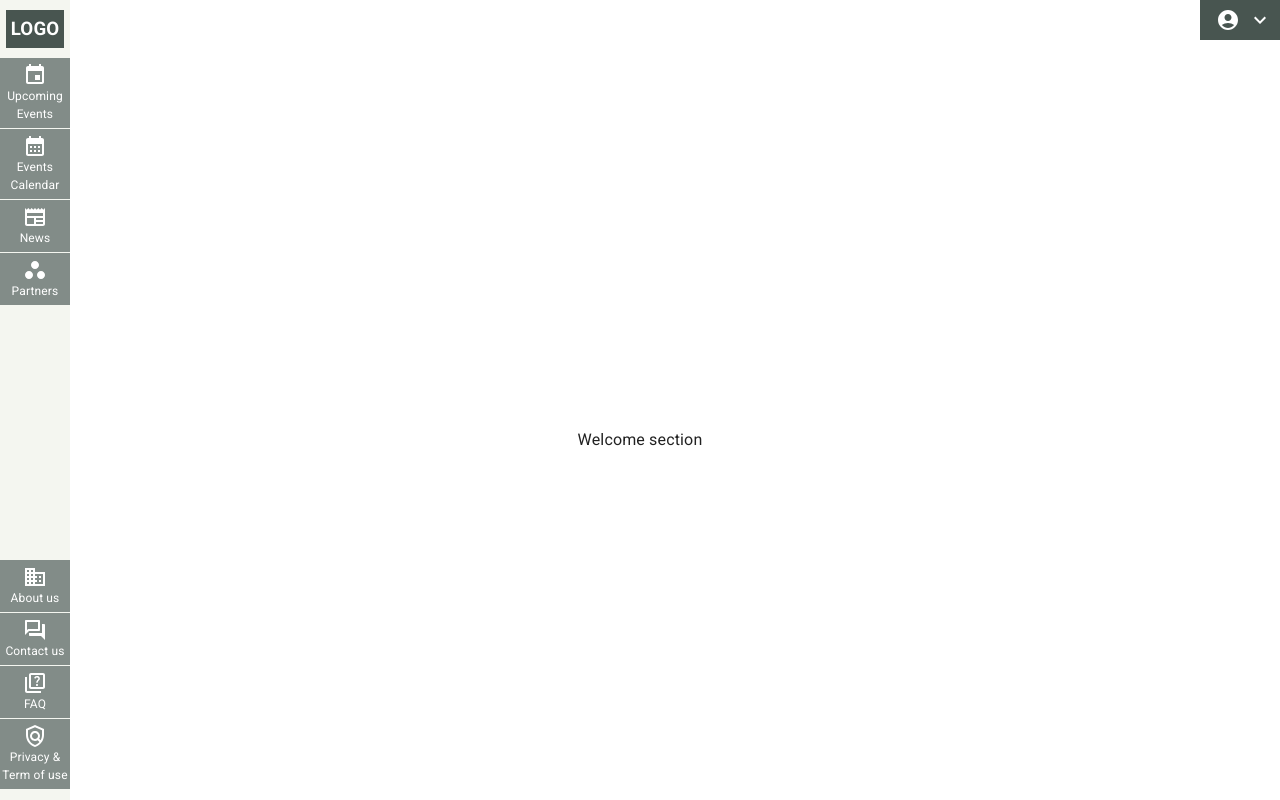
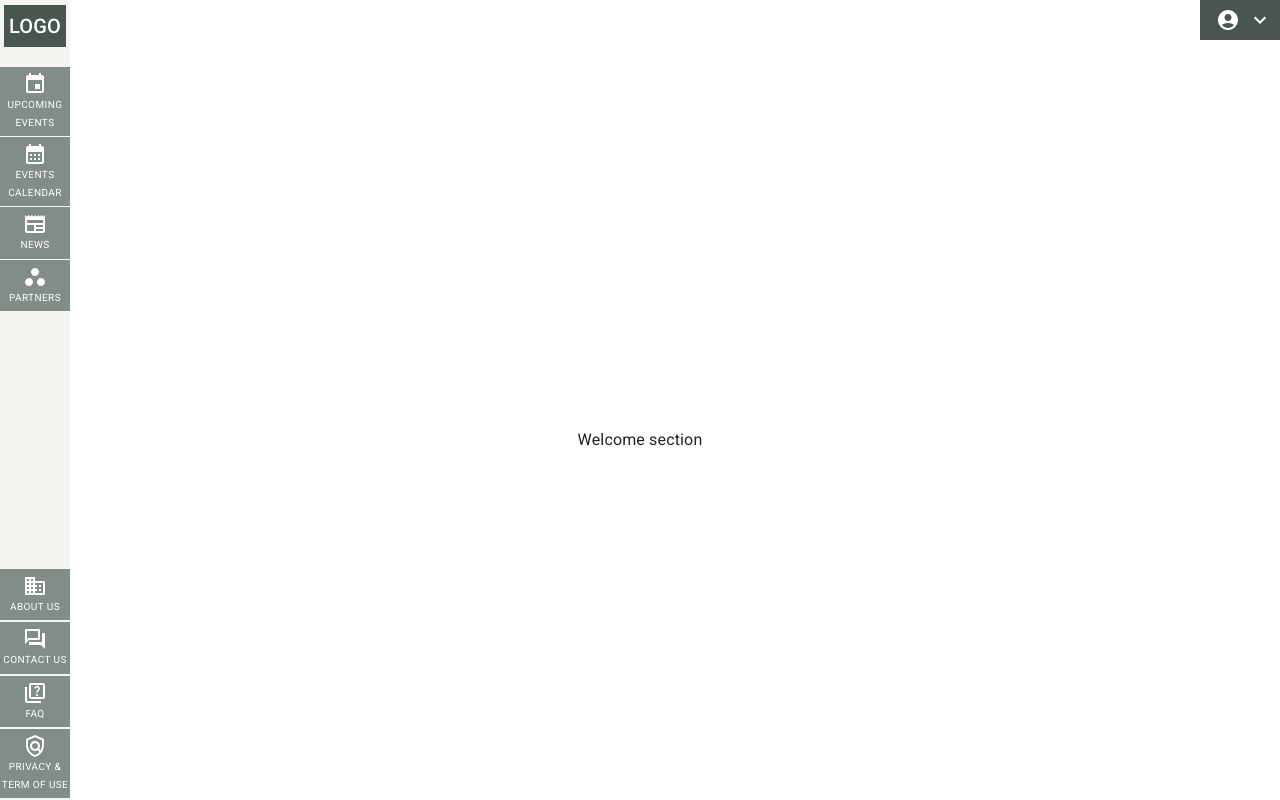
Before and after one commit to cstruchevs/Devico_Project_Client, a React (Create React App) app: page / in a window 1280 px wide. Shown: the top 800 px of the page. Built offline with nearby package versions, Linux system fonts and the light colour scheme.

Commit message:
change stucture of sidebar

```diff
--- a/src/App.tsx
+++ b/src/App.tsx
@@ -4,7 +4,7 @@ import PageRoutes from './routes/Routes'
 function App() {
   return (
     <Layout>
-      <PageRoutes></PageRoutes>
+      <PageRoutes />
     </Layout>
   )
 }
--- a/src/components/Sidebar/DesktopSidebar/DesktopSidebar.tsx
+++ b/src/components/Sidebar/DesktopSidebar/DesktopSidebar.tsx
@@ -1,45 +1,12 @@
-import {
-  BottomMenuStackStyled,
-  LogoBoxStyled,
-  SidebarBoxStyled,
-  SidebarButtonStyled,
-  SidebarLinkStyled,
-  ToolbarStyled,
-  TopMenuStackStyled,
-} from './DesktopSidebarStyles'
-import { upSidebarLinks, downSidebarLinks } from '../SidebarLinks'
-import { scrollConfig } from '../ScrollConfig'
+import { SidebarBoxStyled } from './DesktopSidebarStyles'
+import { FC, memo } from 'react'
 
-const DesktopSidebar = () => {
-  return (
-    <SidebarBoxStyled>
-      <LogoBoxStyled>
-        <h3>LOGO</h3>
-      </LogoBoxStyled>
-      <ToolbarStyled>
-        <TopMenuStackStyled>
-          {upSidebarLinks.map(item => {
-            return (
-              <SidebarButtonStyled {...scrollConfig} to={item.link}>
-                {item.icon}
-                {item.title}
-              </SidebarButtonStyled>
-            )
-          })}
-        </TopMenuStackStyled>
-        <BottomMenuStackStyled>
-          {downSidebarLinks.map(item => {
-            return (
-              <SidebarLinkStyled to={item.link}>
-                {item.icon}
-                {item.title}
-              </SidebarLinkStyled>
-            )
-          })}
-        </BottomMenuStackStyled>
-      </ToolbarStyled>
-    </SidebarBoxStyled>
-  )
+interface IDesktopSidebar {
+  children: JSX.Element | JSX.Element[]
 }
 
-export default DesktopSidebar
+const DesktopSidebarWrapper: FC<IDesktopSidebar> = ({ children }) => {
+  return <SidebarBoxStyled>{children}</SidebarBoxStyled>
+}
+
+export default memo(DesktopSidebarWrapper)
--- a/src/components/Sidebar/DesktopSidebar/DesktopSidebarStyles.tsx
+++ b/src/components/Sidebar/DesktopSidebar/DesktopSidebarStyles.tsx
@@ -1,7 +1,4 @@
-import { Stack, Typography } from '@mui/material'
 import { styled, Box } from '@mui/system'
-import { Link as LinkScroll } from 'react-scroll'
-import { Link as LinkRouter } from 'react-router-dom'
 
 export const SidebarBoxStyled = styled(Box)(({ theme }) => ({
   minHeight: '100vh',
@@ -13,70 +10,6 @@ export const SidebarBoxStyled = styled(Box)(({ theme }) => ({
   display: 'flex',
   flexFlow: 'column',
   alignItems: 'center',
-  paddingBlock: 10,
+  paddingBlock: 0,
   paddingInline: 0,
-  [theme.breakpoints.down('sm')]: {
-    display: 'none',
-  },
 }))
-
-export const LogoBoxStyled = styled(Box)(({ theme }) => ({
-  padding: 5,
-  backgroundColor: theme.palette.primary.dark,
-  color: theme.palette.common.white,
-}))
-
-export const ToolbarStyled = styled(Box)(({ theme }) => ({
-  display: 'flex',
-  flexFlow: 'column',
-  flexGrow: 1,
-  justifyContent: "space-between",
-}))
-
-export const TopMenuStackStyled = styled(Stack)(({ theme }) => ({
-  marginTop: 10,
-  display: 'flex',
-  flexFlow: 'column',
-}))
-export const BottomMenuStackStyled = styled(Stack)(({ theme }) => ({
-  display: 'flex',
-  flexFlow: 'column',
-}))
-export const SidebarButtonStyled = styled(LinkScroll)(({ theme }) => ({
-  display: 'flex',
-  flexFlow: 'column',
-  justifyContent: "center",
-  alignItems: "center",
-  textAlign: "center",
-  fontSize: 12,
-  paddingBlock: 5,
-  color: theme.palette.common.white,
-  backgroundColor: '#828c88',
-  marginBottom: 1,
-  cursor: "pointer",
-  '&:hover': {
-    backgroundColor: theme.palette.primary.dark,
-  },
-}))
-
-export const SidebarLinkStyled = styled(LinkRouter)(({ theme }) => ({
-    display: 'flex',
-    flexFlow: 'column',
-    justifyContent: "center",
-    alignItems: "center",
-    textAlign: "center",
-    fontSize: 12,
-    paddingBlock: 5,
-    color: theme.palette.common.white,
-    backgroundColor: '#828c88',
-    marginBottom: 1,
-    cursor: "pointer",
-    textDecoration: "none",
-    '&:hover': {
-      backgroundColor: theme.palette.primary.dark,
-    },
-  }))
-
-export const SidebarIconTextStyled = styled(Typography)(({ theme }) => ({
-  fontSize: 12,
-}))
--- a/src/components/Sidebar/MobileSidebar/MobileSidebar.tsx
+++ b/src/components/Sidebar/MobileSidebar/MobileSidebar.tsx
@@ -1,62 +1,39 @@
 import { Stack } from '@mui/material'
-import { FC, useCallback, useState } from 'react'
+import { FC, memo, MouseEventHandler } from 'react'
 import MenuIcon from '@mui/icons-material/Menu'
-import { upSidebarLinks, downSidebarLinks } from '../SidebarLinks'
-import { scrollConfig } from '../ScrollConfig'
-import { BottomMenuStackStyled, WrapperStyled, DrawerStyled, LogoBoxStyled, MenuButtonStyled, MenuCloseButtonStyled, SidebarBoxStyled, SidebarButtonStyled, SidebarLinkStyled, ToolbarStyled, TopMenuStackStyled } from './MobileSidebarStyles'
+import {
+  WrapperStyled,
+  DrawerStyled,
+  MenuButtonStyled,
+  MenuCloseButtonStyled,
+  SidebarBoxStyled,
+} from './MobileSidebarStyles'
 import CloseIcon from '@mui/icons-material/Close'
 
-interface IMobileSidebar {}
+interface IMobileSidebar {
+  children?: JSX.Element | JSX.Element[]
+  isDrawerOpen?: boolean
+  onToggleDrawer: MouseEventHandler<HTMLButtonElement>
+}
 
-const MobileSidebar: FC<IMobileSidebar> = () => {
-  const [isDrawerOpen, setIsDrawerOpen] = useState<boolean>(false)
-
-  const toggleDrawerHandler = useCallback(() => {
-    setIsDrawerOpen(prevState => !prevState)
-  }, [])
-
+const MobileSidebarWrapper: FC<IMobileSidebar> = ({ children, isDrawerOpen, onToggleDrawer }) => {
   return (
     <WrapperStyled>
-      <MenuButtonStyled onClick={toggleDrawerHandler} size="large">
+      <MenuButtonStyled onClick={onToggleDrawer} size="large">
         <MenuIcon />
       </MenuButtonStyled>
 
-      <DrawerStyled anchor="left" open={isDrawerOpen} onClose={toggleDrawerHandler}>
+      <DrawerStyled anchor="left" open={isDrawerOpen} onClose={onToggleDrawer}>
         <Stack>
-          <MenuCloseButtonStyled onClick={toggleDrawerHandler} size="large">
+          <MenuCloseButtonStyled onClick={onToggleDrawer} size="large">
             <CloseIcon />
           </MenuCloseButtonStyled>
         </Stack>
-        <SidebarBoxStyled p={2} role="presentation">
-          <LogoBoxStyled>
-            <h3>LOGO</h3>
-          </LogoBoxStyled>
-          <ToolbarStyled>
-            <TopMenuStackStyled>
-              {upSidebarLinks.map(item => {
-                return (
-                  <SidebarButtonStyled {...scrollConfig} to={item.link}>
-                    {item.icon}
-                    {item.title}
-                  </SidebarButtonStyled>
-                )
-              })}
-            </TopMenuStackStyled>
-            <BottomMenuStackStyled>
-              {downSidebarLinks.map(item => {
-                return (
-                  <SidebarLinkStyled to={item.link}>
-                    {item.icon}
-                    {item.title}
-                  </SidebarLinkStyled>
-                )
-              })}
-            </BottomMenuStackStyled>
-          </ToolbarStyled>
-        </SidebarBoxStyled>
+
+        <SidebarBoxStyled>{children}</SidebarBoxStyled>
       </DrawerStyled>
     </WrapperStyled>
   )
 }
 
-export default MobileSidebar
+export default memo(MobileSidebarWrapper)
--- a/src/components/Sidebar/MobileSidebar/MobileSidebarStyles.tsx
+++ b/src/components/Sidebar/MobileSidebar/MobileSidebarStyles.tsx
@@ -1,13 +1,10 @@
-import { Drawer, IconButton, Stack, Typography } from '@mui/material'
+import { Drawer, IconButton } from '@mui/material'
 import { styled, Box } from '@mui/system'
-import { Link as LinkScroll } from 'react-scroll'
-import { Link as LinkRouter } from 'react-router-dom'
 
 export const WrapperStyled = styled(Box)(({ theme }) => ({
   position: 'fixed',
   top: 0,
   left: 0,
-  padding: 0,
   zIndex: 1199,
 }))
 
@@ -26,72 +23,10 @@ export const MenuCloseButtonStyled = styled(IconButton)(({ theme }) => ({
 
 export const SidebarBoxStyled = styled(Box)(({ theme }) => ({
   flexGrow: 1,
-  width: 130,
+  width: 100,
   display: 'flex',
   flexFlow: 'column',
   alignItems: 'center',
   paddingInline: 0,
   paddingBlock: 0,
 }))
-
-export const LogoBoxStyled = styled(Box)(({ theme }) => ({
-  padding: 5,
-  backgroundColor: theme.palette.primary.dark,
-  color: theme.palette.common.white,
-}))
-
-export const ToolbarStyled = styled(Box)(({ theme }) => ({
-  display: 'flex',
-  flexFlow: 'column',
-  flexGrow: 1,
-  justifyContent: 'space-between',
-  width: '100%',
-}))
-
-export const TopMenuStackStyled = styled(Stack)(({ theme }) => ({
-  marginTop: 20,
-  display: 'flex',
-  flexFlow: 'column',
-}))
-export const BottomMenuStackStyled = styled(Stack)(({ theme }) => ({
-  display: 'flex',
-  flexFlow: 'column',
-}))
-export const SidebarButtonStyled = styled(LinkScroll)(({ theme }) => ({
-  display: 'flex',
-  flexFlow: 'column',
-  justifyContent: 'center',
-  alignItems: 'center',
-  textAlign: 'center',
-  fontSize: 12,
-  paddingBlock: 5,
-  color: theme.palette.common.white,
-  backgroundColor: '#828c88',
-  marginBottom: 1,
-  cursor: 'pointer',
-  '&:hover': {
-    backgroundColor: theme.palette.primary.dark,
-  },
-}))
-
-export const SidebarLinkStyled = styled(LinkRouter)(({ theme }) => ({
-  display: 'flex',
-  flexFlow: 'column',
-  justifyContent: 'center',
-  alignItems: 'center',
-  textAlign: 'center',
-  fontSize: 12,
-  paddingBlock: 5,
-  color: theme.palette.common.white,
-  backgroundColor: '#828c88',
-  marginBottom: 1,
-  cursor: 'pointer',
-  textDecoration: 'none',
-  '&:hover': {
-    backgroundColor: theme.palette.primary.dark,
-  },
-}))
-
-export const SidebarIconTextStyled = styled(Typography)(({ theme }) => ({
-  fontSize: 12,
-}))
--- a/src/components/Sidebar/Sidebar.tsx
+++ b/src/components/Sidebar/Sidebar.tsx
@@ -1,8 +1,20 @@
-import { FC } from 'react'
+import { FC, memo, useCallback, useMemo, useState } from 'react'
+import { Typography } from '@mui/material'
 import { useTheme } from '@mui/material/styles'
 import useMediaQuery from '@mui/material/useMediaQuery'
 import DesktopSidebar from './DesktopSidebar/DesktopSidebar'
 import MobileSidebar from './MobileSidebar/MobileSidebar'
+import {
+  BottomMenuStackStyled,
+  LogoBoxStyled,
+  SidebarButtonStyled,
+  SidebarLinkStyled,
+  ToolbarStyled,
+  TopMenuStackStyled,
+  SidebarNavStyled,
+} from './SidebarStyles'
+import { upSidebarLinks, downSidebarLinks } from './SidebarLinks'
+import { scrollConfig } from './ScrollConfig'
 
 interface ISidebar {}
 
@@ -10,12 +22,54 @@ const Sidebar: FC<ISidebar> = () => {
   const theme = useTheme()
   const matches = useMediaQuery(theme.breakpoints.up('sm'))
 
+  const [isDrawerOpen, setIsDrawerOpen] = useState<boolean>(false)
+
+  const toggleDrawerHandler = useCallback(() => {
+    setIsDrawerOpen(prevState => !prevState)
+  }, [])
+
+  const sidebar = useMemo(() => {
+    return (
+      <>
+        <LogoBoxStyled>
+          <Typography variant="h6">LOGO</Typography>
+        </LogoBoxStyled>
+        <ToolbarStyled>
+          <TopMenuStackStyled>
+            {upSidebarLinks.map(item => (
+              <SidebarButtonStyled key={item.title}>
+                <SidebarNavStyled {...scrollConfig} to={item.link} onClick={toggleDrawerHandler}>
+                  <item.icon />
+                  {item.title}
+                </SidebarNavStyled>
+              </SidebarButtonStyled>
+            ))}
+          </TopMenuStackStyled>
+          <BottomMenuStackStyled>
+            {downSidebarLinks.map(item => (
+              <SidebarButtonStyled key={item.title}>
+                <SidebarLinkStyled to={item.link}>
+                  <item.icon />
+                  {item.title}
+                </SidebarLinkStyled>
+              </SidebarButtonStyled>
+            ))}
+          </BottomMenuStackStyled>
+        </ToolbarStyled>
+      </>
+    )
+  }, [toggleDrawerHandler])
+
   return (
     <>
-      {matches && <DesktopSidebar />}
-      {!matches && <MobileSidebar />}
+      {matches && <DesktopSidebar>{sidebar}</DesktopSidebar>}
+      {!matches && (
+        <MobileSidebar isDrawerOpen={isDrawerOpen} onToggleDrawer={toggleDrawerHandler}>
+          {sidebar}
+        </MobileSidebar>
+      )}
     </>
   )
 }
 
-export default Sidebar
+export default memo(Sidebar)
--- a/src/components/Sidebar/SidebarLinks.tsx
+++ b/src/components/Sidebar/SidebarLinks.tsx
@@ -10,22 +10,22 @@ import PolicyOutlinedIcon from '@mui/icons-material/PolicyOutlined';
 
 export const upSidebarLinks = [
     {
-        icon: <EventIcon />,
+        icon: EventIcon,
         title: "Upcoming Events",
         link: "upcoming"
     },
     {
-        icon: <CalendarMonthIcon />,
+        icon: CalendarMonthIcon,
         title: "Events Calendar",
         link: "calendar"
     },
     {
-        icon: <NewspaperIcon />,
+        icon: NewspaperIcon,
         title: "News",
         link: "news"
     },
     {
-        icon: <WorkspacesIcon />,
+        icon: WorkspacesIcon,
         title: "Partners",
         link: "partners"
     },
@@ -33,22 +33,22 @@ export const upSidebarLinks = [
 
 export const downSidebarLinks = [
     {
-        icon: <BusinessOutlinedIcon />,
+        icon: BusinessOutlinedIcon,
         title: "About us",
         link: "/about-us"
     },
     {
-        icon: <QuestionAnswerOutlinedIcon />,
+        icon: QuestionAnswerOutlinedIcon,
         title: "Contact us",
         link: "/contact-us"
     },
     {
-        icon: <QuizOutlinedIcon />,
+        icon: QuizOutlinedIcon,
         title: "FAQ",
         link: "/faq"
     },
     {
-        icon: <PolicyOutlinedIcon />,
+        icon: PolicyOutlinedIcon,
         title: "Privacy & Term of use",
         link: "/policy"
     },
--- /dev/null
+++ b/src/components/Sidebar/SidebarStyles.tsx
@@ -0,0 +1,79 @@
+import { Button, Stack, Typography } from '@mui/material'
+import { styled, Box } from '@mui/system'
+import { Link as LinkScroll } from 'react-scroll'
+import { Link as LinkRouter } from 'react-router-dom'
+
+export const LogoBoxStyled = styled(Box)(({ theme }) => ({
+  marginTop: 5,
+  padding: 5,
+  backgroundColor: theme.palette.primary.dark,
+  color: theme.palette.common.white,
+}))
+
+export const ToolbarStyled = styled(Box)(({ theme }) => ({
+  display: 'flex',
+  flexFlow: 'column',
+  flexGrow: 1,
+  justifyContent: 'space-between',
+  width: '100%',
+}))
+
+export const TopMenuStackStyled = styled(Stack)(({ theme }) => ({
+  marginTop: 20,
+  display: 'flex',
+  flexFlow: 'column',
+}))
+export const BottomMenuStackStyled = styled(Stack)(({ theme }) => ({
+  display: 'flex',
+  flexFlow: 'column',
+}))
+
+export const SidebarButtonStyled = styled(Button)(({ theme }) => ({
+  width: '100%',
+  padding: 0,
+  marginBottom: 1,
+}))
+
+export const SidebarNavStyled = styled(LinkScroll)(({ theme }) => ({
+  width: '100%',
+  display: 'flex',
+  flexFlow: 'column',
+  justifyContent: 'center',
+  alignItems: 'center',
+  textAlign: 'center',
+  fontWeight: "normal",
+  fontSize: 10,
+  textDecoration: 'none',
+  paddingBlock: 5,
+  color: theme.palette.common.white,
+  backgroundColor: '#828c88',
+  cursor: 'pointer',
+  transition: 'background-color 0.4s ease-in-out',
+  '&:hover': {
+    backgroundColor: theme.palette.primary.dark,
+  },
+}))
+
+export const SidebarLinkStyled = styled(LinkRouter)(({ theme }) => ({
+  width: '100%',
+  display: 'flex',
+  flexFlow: 'column',
+  justifyContent: 'center',
+  alignItems: 'center',
+  textAlign: 'center',
+  fontWeight: "normal",
+  fontSize: 10,
+  paddingBlock: 5,
+  color: theme.palette.common.white,
+  backgroundColor: '#828c88',
+  marginBottom: 1,
+  cursor: 'pointer',
+  textDecoration: 'none',
+  '&:hover': {
+    backgroundColor: theme.palette.primary.dark,
+  },
+}))
+
+export const SidebarIconTextStyled = styled(Typography)(({ theme }) => ({
+  fontSize: 12,
+}))
--- a/src/pages/WelcomePage/WelcomePage.tsx
+++ b/src/pages/WelcomePage/WelcomePage.tsx
@@ -1,6 +1,7 @@
 import React from 'react'
 
 const WelcomePage = () => {
+
   return (
     <>
       <section id="welcome">Welcome section</section>
```
Also changed, not shown: src/hooks/useScrollPosition.tsx (added, +18 -0 lines).
